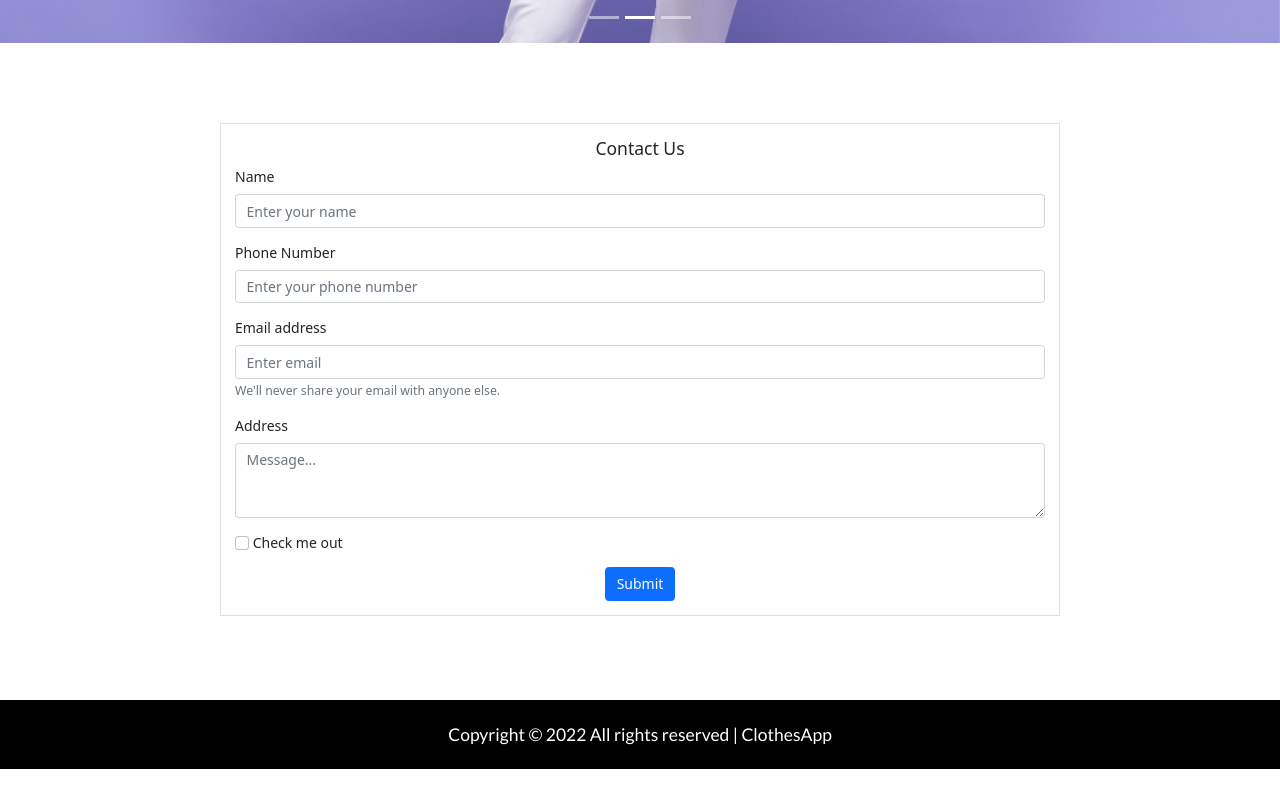
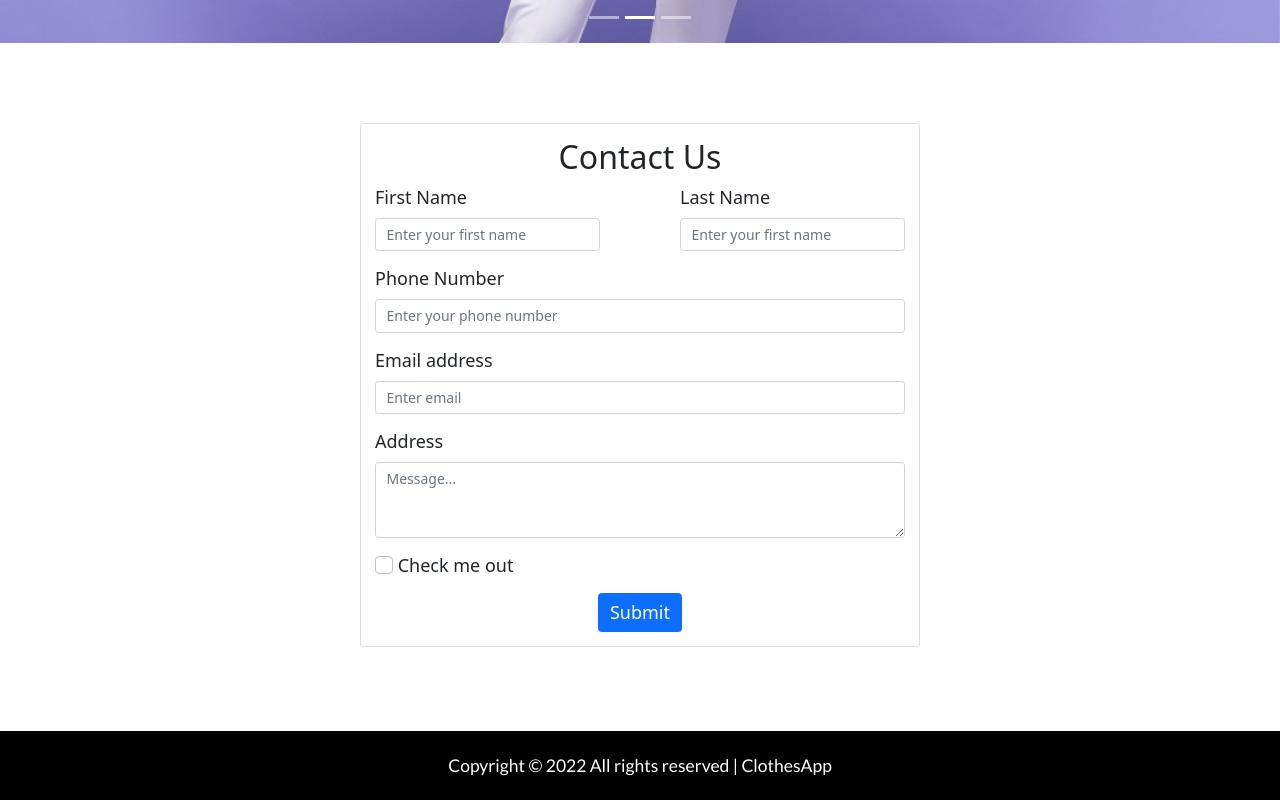
Before and after one commit to Tausif4171/BeBranded-App, a React (Create React App) app: page /contact in a window 1280 px wide. Shown: the part 778-1578 px from the top of the page. Before the commit the page ends 1547 px from the top, so only its background shows below. Built offline with nearby package versions, Linux system fonts and the light colour scheme.

Commit message:
css added to contact page

```diff
--- a/src/App.css
+++ b/src/App.css
@@ -5,6 +5,28 @@
 .App-logo {
   height: 40vmin;
   pointer-events: none;
+}
+
+.container{
+  display: flex;
+  justify-content: space-around;
+  margin: 80px 0px 50px 0px;
+}
+
+.card_style{
+  width: 40rem;
+  margin: 0px 20px 0px 20px;
+}
+
+.contact_title{
+  font-size: 32px !important;
+}
+.contact_content{
+  font-size: 18px;
+  display: flex !important;
+}
+.submit_button{
+  font-size: 18px !important;
 }
 
 @media (prefers-reduced-motion: no-preference) {
--- a/src/containers/Contact.js
+++ b/src/containers/Contact.js
@@ -3,39 +3,45 @@ import { Card, Form, Button } from 'react-bootstrap'
 
 export default function Contact() {
   return (
-    <div style={{ display: "flex", justifyContent: "space-around", margin: "80px 0px 50px 0px" }}>
-      <Card style={{ width:"60rem", borderRadius: 0, margin: "0px 20px 0px 20px" }}>
+    <div className='container'>
+      <Card className='card_style'>
         <Card.Body>
-          <Card.Title>Contact Us</Card.Title>
+          <Card.Title className="contact_title">Contact Us</Card.Title>
           <div>
             <Form>
-              <Form.Group className="mb-3" controlId="formBasicPassword">
-                <Form.Label style={{ display: "flex" }}>Name</Form.Label>
-                <Form.Control type="password" placeholder="Enter your name" />
-              </Form.Group>
+              <div style={{
+                display: "flex",
+                justifyContent: "space-between"
+              }}>
+                <Form.Group className="mb-3" controlId="formBasicPassword">
+                  <Form.Label className="contact_content">First Name</Form.Label>
+                  <Form.Control type="password" placeholder="Enter your first name" />
+                </Form.Group>
+                <Form.Group className="mb-3" controlId="formBasicPassword">
+                  <Form.Label className="contact_content">Last Name</Form.Label>
+                  <Form.Control type="password" placeholder="Enter your first name" />
+                </Form.Group>
+              </div>
 
               <Form.Group className="mb-3" controlId="formBasicPassword">
-                <Form.Label style={{ display: "flex" }}>Phone Number</Form.Label>
+                <Form.Label className="contact_content">Phone Number</Form.Label>
                 <Form.Control type="password" placeholder="Enter your phone number" />
               </Form.Group>
 
               <Form.Group className="mb-3" controlId="formBasicEmail" >
-                <Form.Label style={{ display: "flex" }}>Email address</Form.Label>
+                <Form.Label className="contact_content">Email address</Form.Label>
                 <Form.Control type="email" placeholder="Enter email" />
-                <Form.Text className="text-muted" style={{ display: "flex" }}>
-                  We'll never share your email with anyone else.
-                </Form.Text>
               </Form.Group>
 
               <Form.Group className="mb-3" controlId="exampleForm.ControlTextarea1">
-                <Form.Label style={{ display: "flex" }}>Address</Form.Label>
+                <Form.Label className="contact_content">Address</Form.Label>
                 <Form.Control as="textarea" rows={3} placeholder="Message..." />
               </Form.Group>
 
               <Form.Group className="mb-3" controlId="formBasicCheckbox">
-                <Form.Check type="checkbox" label="&nbsp;Check me out" style={{ display: "flex" }} />
+                <Form.Check type="checkbox" label="&nbsp;Check me out" className="contact_content" />
               </Form.Group>
-              <Button variant="primary" type="submit">
+              <Button variant="primary" type="submit" className='submit_button'>
                 Submit
               </Button>
             </Form>
```
